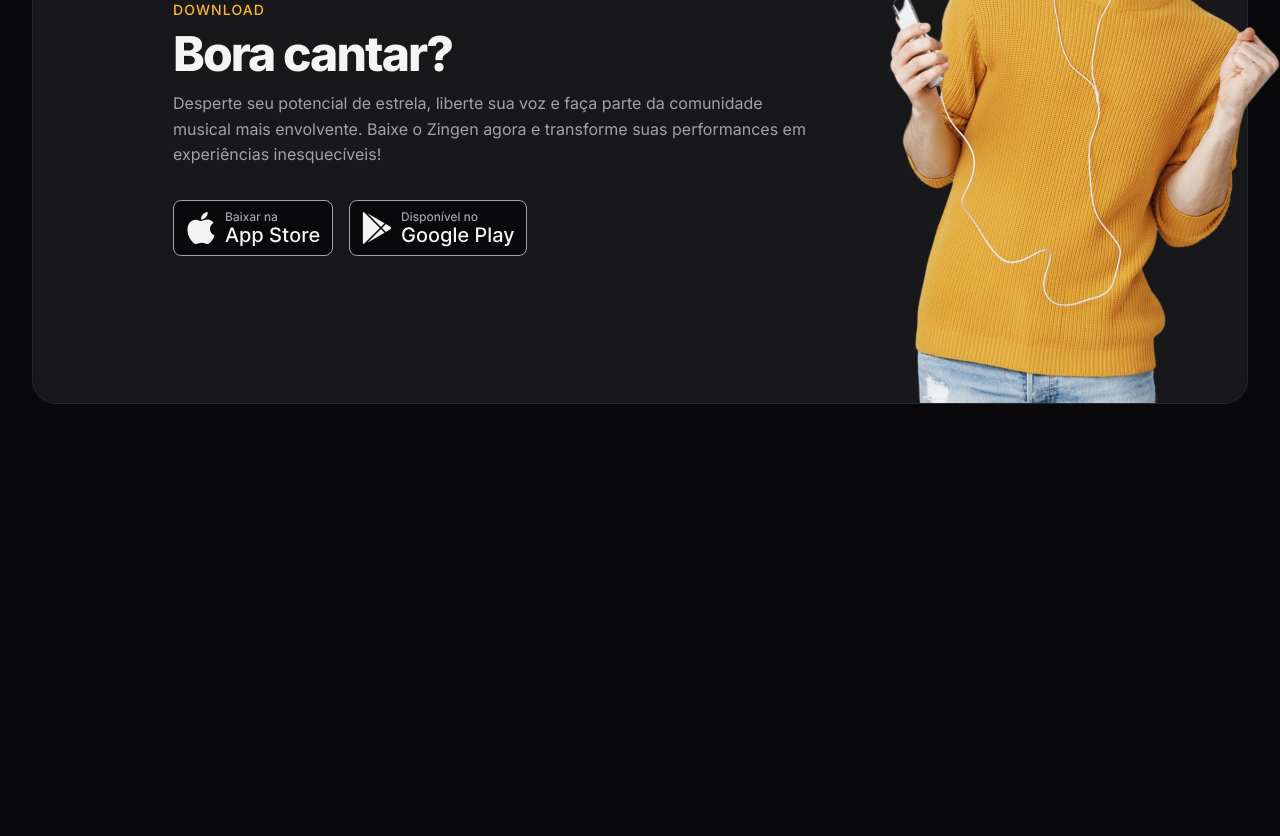
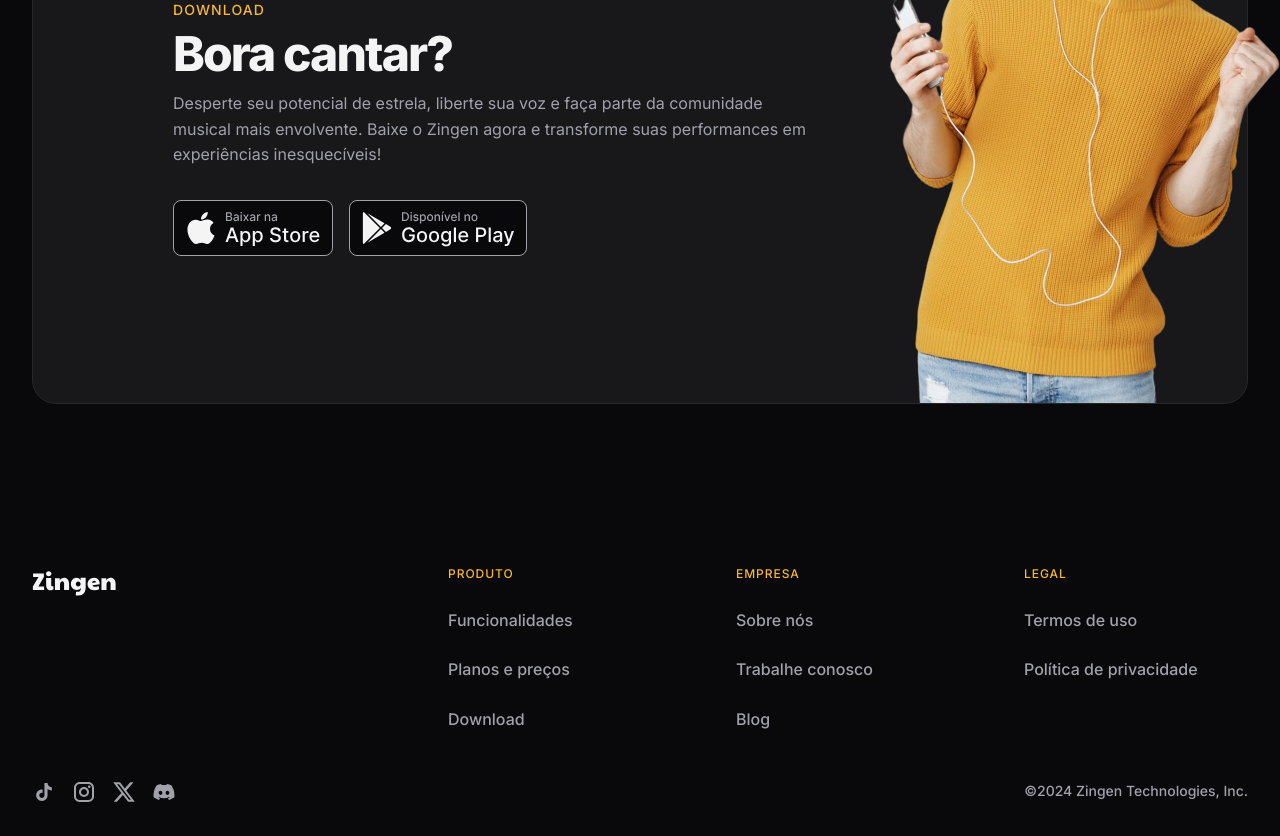
Before and after one commit to Jmrcs98/projeto-zingen, a plain HTML site: page index.html in a window 1280 px wide. Shown: the part 3773-4609 px from the top of the page. Before the commit the page ends 4257 px from the top, so only its background shows below. Drawn offline with Linux system fonts and the light colour scheme.

Commit message:
Seção footer

```diff
--- a/index.html
+++ b/index.html
@@ -160,10 +160,7 @@
               <h3>Premium</h3>
               <p>Ideal para quem já cansou de passar vergonha no Karaokê</p>
               <zin-pricing>R$ 24,90 <small>/mês</small></zin-pricing>
-              <a
-                href="#download"
-                class="btn btn-md"
-              >Experimente de graça</a>
+              <a href="#download" class="btn btn-md">Experimente de graça</a>
               <div class="separator"></div>
               <ul role="list" class="grid gap-1">
                 <li>Sem interrupção de anúncios</li>
@@ -199,20 +196,88 @@
               <strong>Download</strong>
               <h2>Bora cantar?</h2>
             </header>
-            <p>Desperte seu potencial de estrela, liberte sua voz e faça parte da comunidade musical mais envolvente. Baixe o Zingen agora e transforme suas performances em experiências inesquecíveis!</p>
+            <p>
+              Desperte seu potencial de estrela, liberte sua voz e faça parte da
+              comunidade musical mais envolvente. Baixe o Zingen agora e
+              transforme suas performances em experiências inesquecíveis!
+            </p>
 
             <div class="button flex gap-1">
               <a href="#">
-                <img src="assets/icons/app-store.svg" alt="Baixar da Apple store">
+                <img
+                  src="assets/icons/app-store.svg"
+                  alt="Baixar da Apple store"
+                />
               </a>
               <a href="#">
-                <img src="assets/icons/google-store.svg" alt="Baixar da Play store">
+                <img
+                  src="assets/icons/google-store.svg"
+                  alt="Baixar da Play store"
+                />
               </a>
             </div>
           </div>
-          <img src="assets/rapaz-ouvindo-musica-com-fones-de-ouvido-e-cantando-no-aplicativo-de-karaoke-removebg 1.png" alt="">
+          <img
+            src="assets/rapaz-ouvindo-musica-com-fones-de-ouvido-e-cantando-no-aplicativo-de-karaoke-removebg 1.png"
+            alt=""
+          />
         </div>
       </div>
     </section>
+
+    <footer>
+      <div class="container py-xl grid">
+        <section class="grid top">
+          <img src="assets/icons/logo.svg" alt="" />
+
+          <nav class="even-columns">
+            <ul role="list" class="grid gap-1.5">
+              <li class="title">Produto</li>
+              <li>
+                <a href="#features">Funcionalidades</a>
+              </li>
+              <li>
+                <a href="#pricing">Planos e preços</a>
+              </li>
+              <li>
+                <a href="#download">Download</a>
+              </li>
+            </ul>
+
+            <ul role="list" class="grid gap-1.5">
+              <li class="title">Empresa</li>
+              <li>
+                <a href="#about">Sobre nós</a>
+              </li>
+              <li>
+                <a href="#">Trabalhe conosco</a>
+              </li>
+              <li>
+                <a href="#">Blog</a>
+              </li>
+            </ul>
+
+            <ul role="list" class="grid gap-1.5">
+              <li class="title">Legal</li>
+              <li>
+                <a href="#">Termos de uso</a>
+              </li>
+              <li>
+                <a href="#">Política de privacidade</a>
+              </li>
+            </ul>
+          </nav>
+        </section>
+        <section class="bottom flex gap-1.5">
+          <div class="flex gap-1 5">
+            <a href="#" class="social" aria-label="tiktok"></a>
+            <a href="#" class="social" aria-label="instagram"></a>
+            <a href="#" class="social" aria-label="twitter"></a>
+            <a href="#" class="social" aria-label="discord"></a>
+          </div>
+          <span class="copy">©2024 Zingen Technologies, Inc.</span>
+        </section>
+      </div>
+    </footer>
   </body>
 </html>
--- /dev/null
+++ b/styles/footer.css
@@ -0,0 +1,60 @@
+footer {
+  color: var(--text-color-secondary);
+  font-weight: var(--fw-md);
+
+  & .container {
+    padding-inline: 3rem;
+  }
+
+  & .container,
+  & .top {
+    gap: 3rem;
+  }
+
+  & nav.even-columns {
+    gap: 4rem;
+  }
+
+  & .top ul {
+    align-content: start;
+  }
+
+  & .title {
+    font-size: 0.75rem;
+    letter-spacing: 0.08em;
+    text-transform: uppercase;
+    color: var(--brand-color-primary);
+  }
+
+  & .bottom {
+    flex-wrap: wrap;
+
+
+    & > div {
+      margin-right: auto;
+    }
+
+    & span {
+      font-size: .875rem;
+    }
+  }
+
+  @media (width >= 80em) {
+    & .container {
+      padding-inline: 0;
+      padding-bottom: 2rem;
+    }
+
+    & .top {
+      grid-template-columns: auto 1fr;
+
+      & nav {
+        margin-left: auto;
+
+        & ul {
+          width: 14rem;
+        }
+      }
+    }
+  }
+}
--- a/styles/global.css
+++ b/styles/global.css
@@ -46,7 +46,10 @@
   font-size: var(--fs-base);
   line-height: 1.6;
   color: var(--text-color-primary);
+
   overflow-x: hidden;
+
+  scroll-behavior: smooth;
 }
 
 body {
--- a/styles/index.css
+++ b/styles/index.css
@@ -10,3 +10,4 @@
 @import url(features.css) (width >= 80rem);
 @import url(pricing.css);
 @import url(download.css);
+@import url(footer.css);
```
